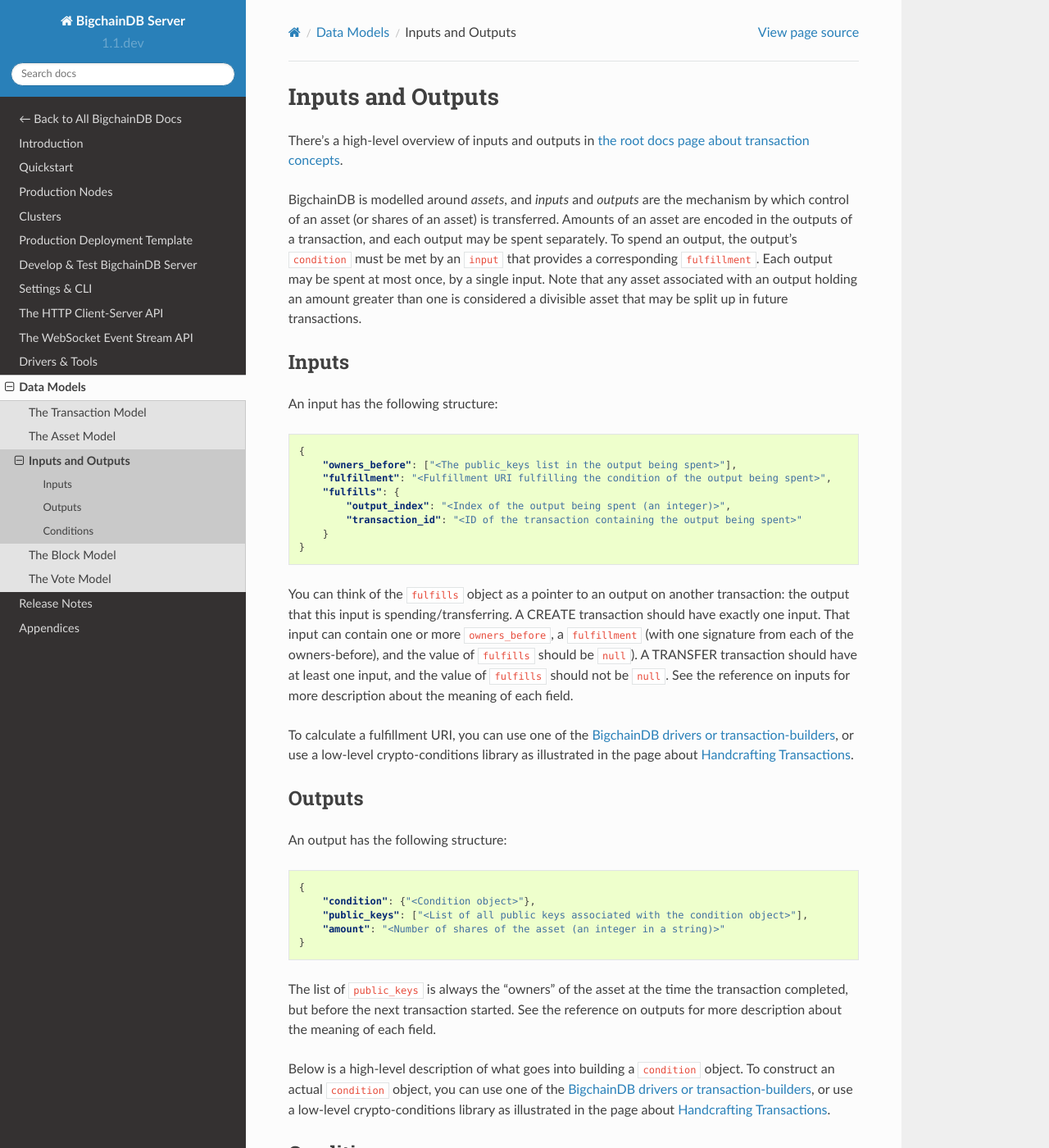
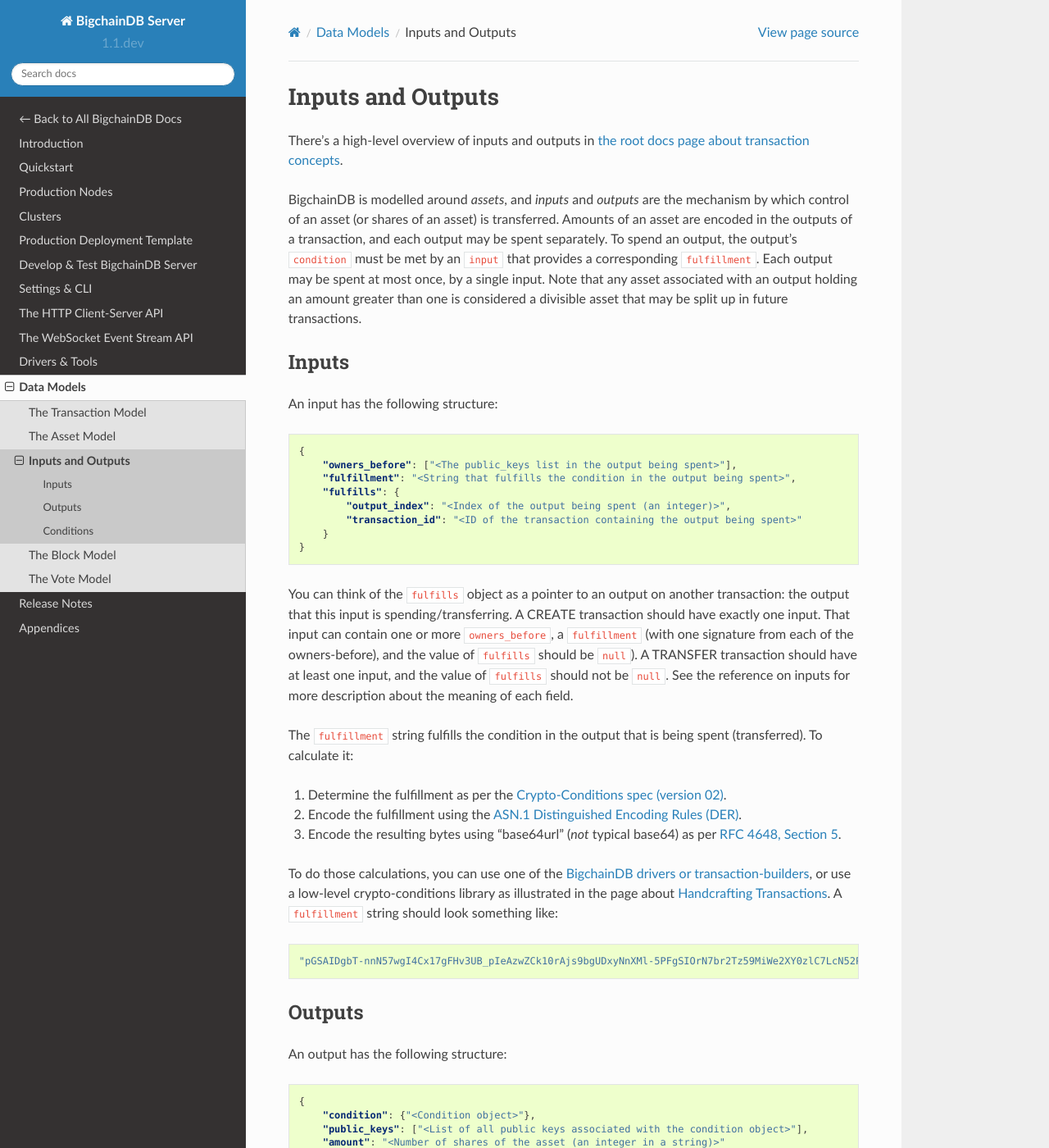
Before and after one commit to bigchaindb/bigchaindb, a Sphinx documentation site: the page built from docs/server/source/data-models/inputs-outputs.rst, in a window 1280 px wide and 1400 px high. Shown: the whole window at 82% size. Built offline with Sphinx 7.4.7 and the Read the Docs theme 2.0.0, drawn with Linux system fonts in a browser that asks for light colours; pages that are not in the unit, such as notebooks, are missing from menus.

Commit message:
Wrote more about how to calculate a fulfillment string

```diff
--- a/docs/server/source/data-models/inputs-outputs.rst
+++ b/docs/server/source/data-models/inputs-outputs.rst
@@ -17,7 +17,7 @@
 
    {
        "owners_before": ["<The public_keys list in the output being spent>"],
-       "fulfillment": "<Fulfillment URI fulfilling the condition of the output being spent>",
+       "fulfillment": "<String that fulfills the condition in the output being spent>",
        "fulfills": {
            "output_index": "<Index of the output being spent (an integer)>",
            "transaction_id": "<ID of the transaction containing the output being spent>"
@@ -28,10 +28,22 @@
 A CREATE transaction should have exactly one input. That input can contain one or more ``owners_before``, a ``fulfillment`` (with one signature from each of the owners-before), and the value of ``fulfills`` should be ``null``). A TRANSFER transaction should have at least one input, and the value of ``fulfills`` should not be ``null``.
 See the reference on :ref:`inputs <Input>` for more description about the meaning of each field.
 
-To calculate a fulfillment URI, you can use one of the
+The ``fulfillment`` string fulfills the condition in the output that is being spent (transferred).
+To calculate it:
+
+1. Determine the fulfillment as per the `Crypto-Conditions spec (version 02) <https://tools.ietf.org/html/draft-thomas-crypto-conditions-02>`_.
+2. Encode the fulfillment using the `ASN.1 Distinguished Encoding Rules (DER) <http://www.itu.int/ITU-T/recommendations/rec.aspx?rec=12483&lang=en>`_.
+3. Encode the resulting bytes using "base64url" (*not* typical base64) as per `RFC 4648, Section 5 <https://tools.ietf.org/html/rfc4648#section-5>`_.
+
+To do those calculations, you can use one of the
 :ref:`BigchainDB drivers or transaction-builders <Drivers & Tools>`,
 or use a low-level crypto-conditions library as illustrated
 in the page about `Handcrafting Transactions <https://docs.bigchaindb.com/projects/py-driver/en/latest/handcraft.html>`_.
+A ``fulfillment`` string should look something like:
+
+.. code::
+
+   "pGSAIDgbT-nnN57wgI4Cx17gFHv3UB_pIeAzwZCk10rAjs9bgUDxyNnXMl-5PFgSIOrN7br2Tz59MiWe2XY0zlC7LcN52PKhpmdRtcr7GR1PXuTfQ9dE3vGhv7LHn6QqDD6qYHYM"
 
 
 Outputs
```
